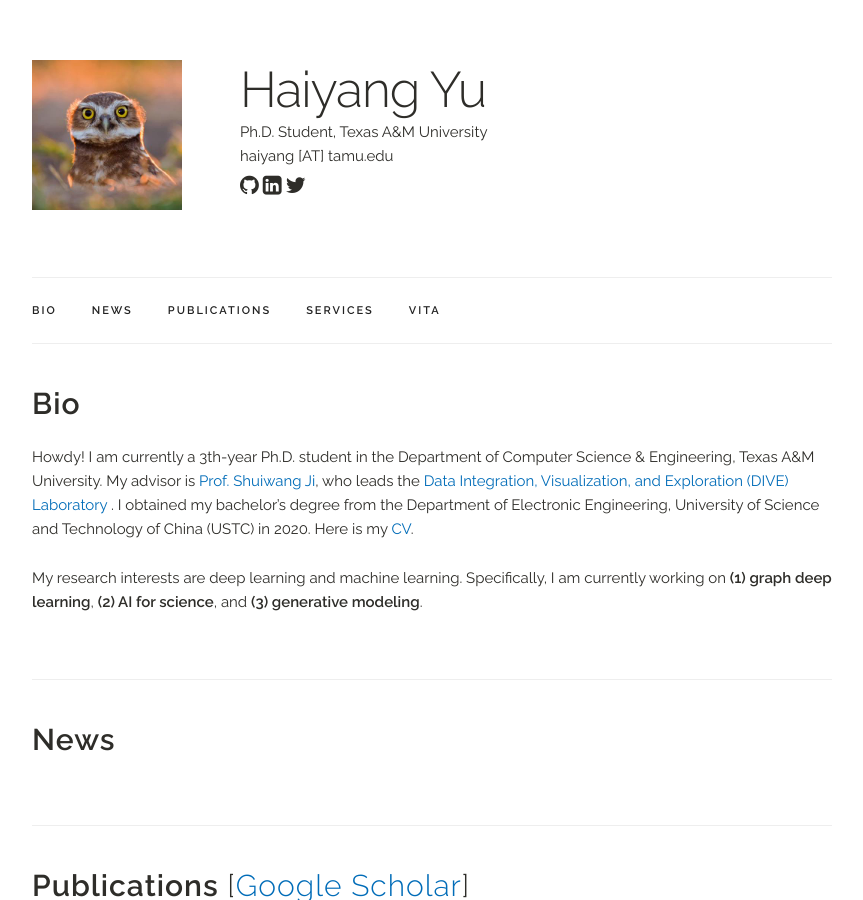
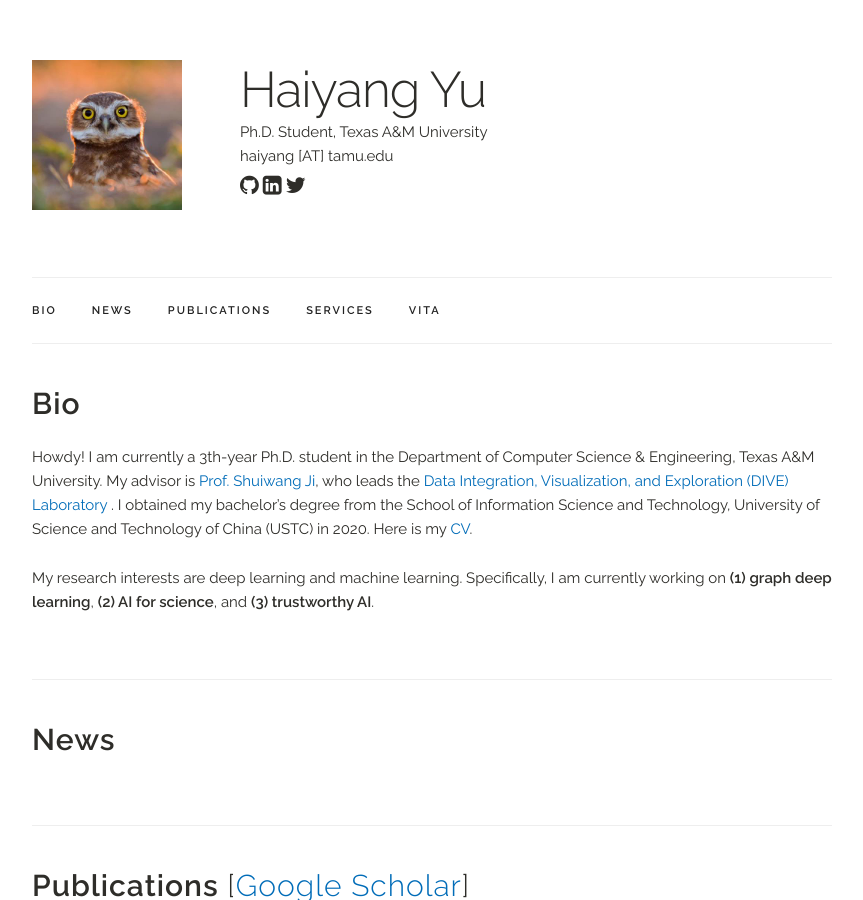
Before and after one commit to Oceanusity/Oceanusity.github.io, a Jekyll site: the page built from index.html, in a window 1280 px wide and 900 px high. Shown: the whole window, without its empty margins (208-1071 px from the left). Built offline with Jekyll 4.4.1, drawn with Linux system fonts in a browser that asks for light colours; a style sheet for code colours, icons or effects is not loaded.

Commit message:
Update index.html

```diff
--- a/index.html
+++ b/index.html
@@ -9,14 +9,15 @@ title: Home
   Howdy! I am currently a 3th-year Ph.D. student in the Department of Computer Science & Engineering,
     Texas A&M University. My advisor is <a href="http://people.tamu.edu/~sji/" target="_blank">Prof. Shuiwang Ji</a>,
     who leads the <a href="https://github.com/divelab/"> Data Integration, Visualization, and Exploration (DIVE) Laboratory </a>.
-    I obtained my bachelor’s degree from the Department of Electronic Engineering,
-    University of Science and Technology of China (USTC) in 2020. Here is my <a href={{ "https://oceanusity.github.io/index.html#resume" | prepend: site.baseurl }} target="_blank">CV</a>.
+    I obtained my bachelor’s degree from the School of Information Science and Technology,
+    University of Science and Technology of China (USTC) in 2020.
+    Here is my <a href={{ "https://oceanusity.github.io/index.html#resume" | prepend: site.baseurl }} target="_blank">CV</a>.
   </p>
 
   <p>
   My research interests are deep learning and machine learning.
     Specifically, I am currently working on <b>(1) graph deep learning</b>, <b>(2) AI for science</b>,
-    and <b>(3) generative modeling</b>.
+    and <b>(3) trustworthy AI</b>.
   </p>
 </div>
 
@@ -520,7 +521,7 @@ title: Home
 <!-- ========== Vitæ ========== -->
 <div class="docs-section" id="resume">
   <h4><b>Vitæ</b></h4>
-    <p>Here is my <a href={{ "/assets/Resume_meng.pdf" | prepend: site.baseurl }} target="_blank">CV[PDF]</a>.</p>
+    <p>Here is my <a href={{ "/assets/resume_haiyang.pdf" | prepend: site.baseurl }} target="_blank">CV[PDF]</a>.</p>
 
   <!-- The Timeline -->
   <ul class="timeline">
```
